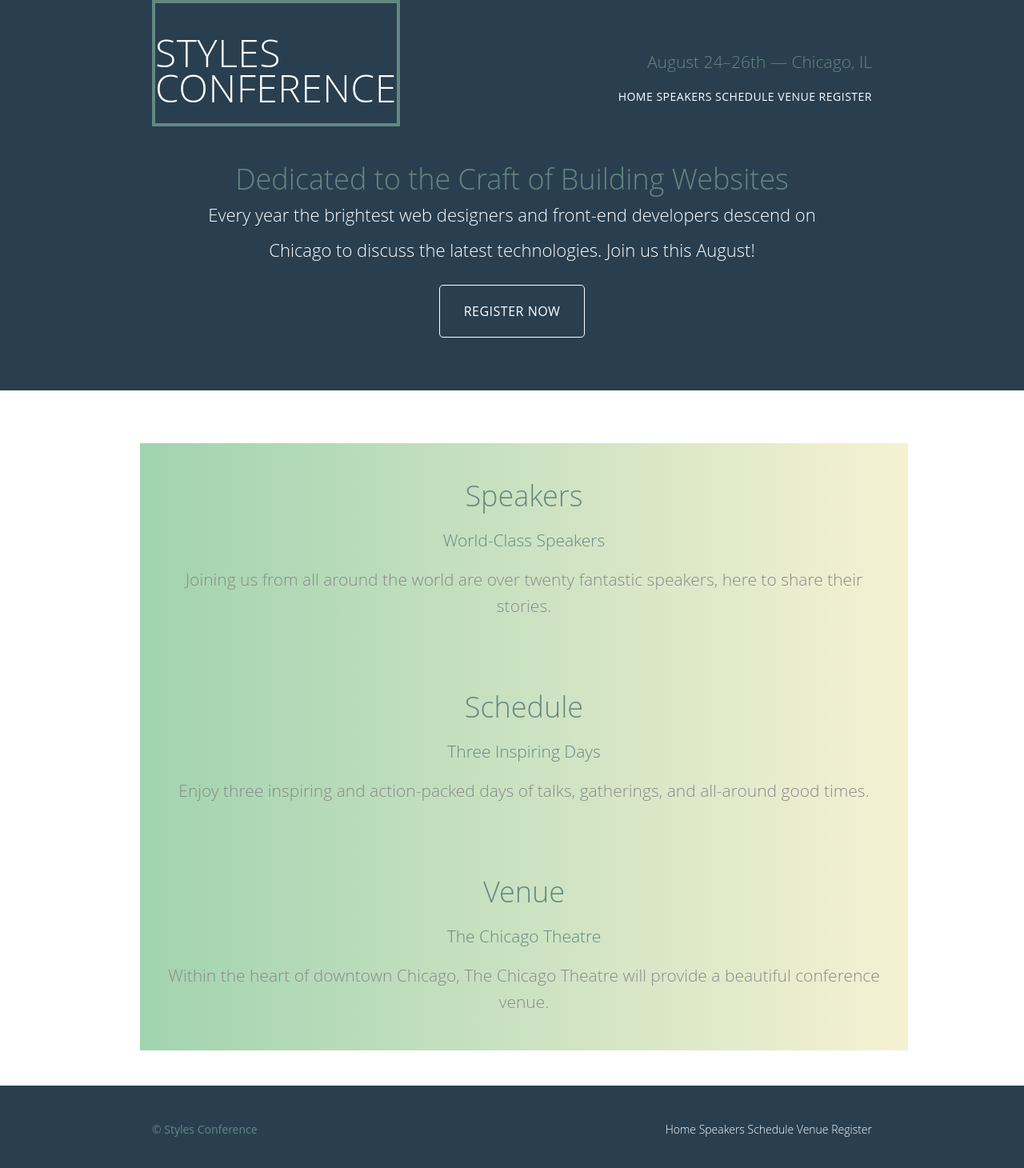
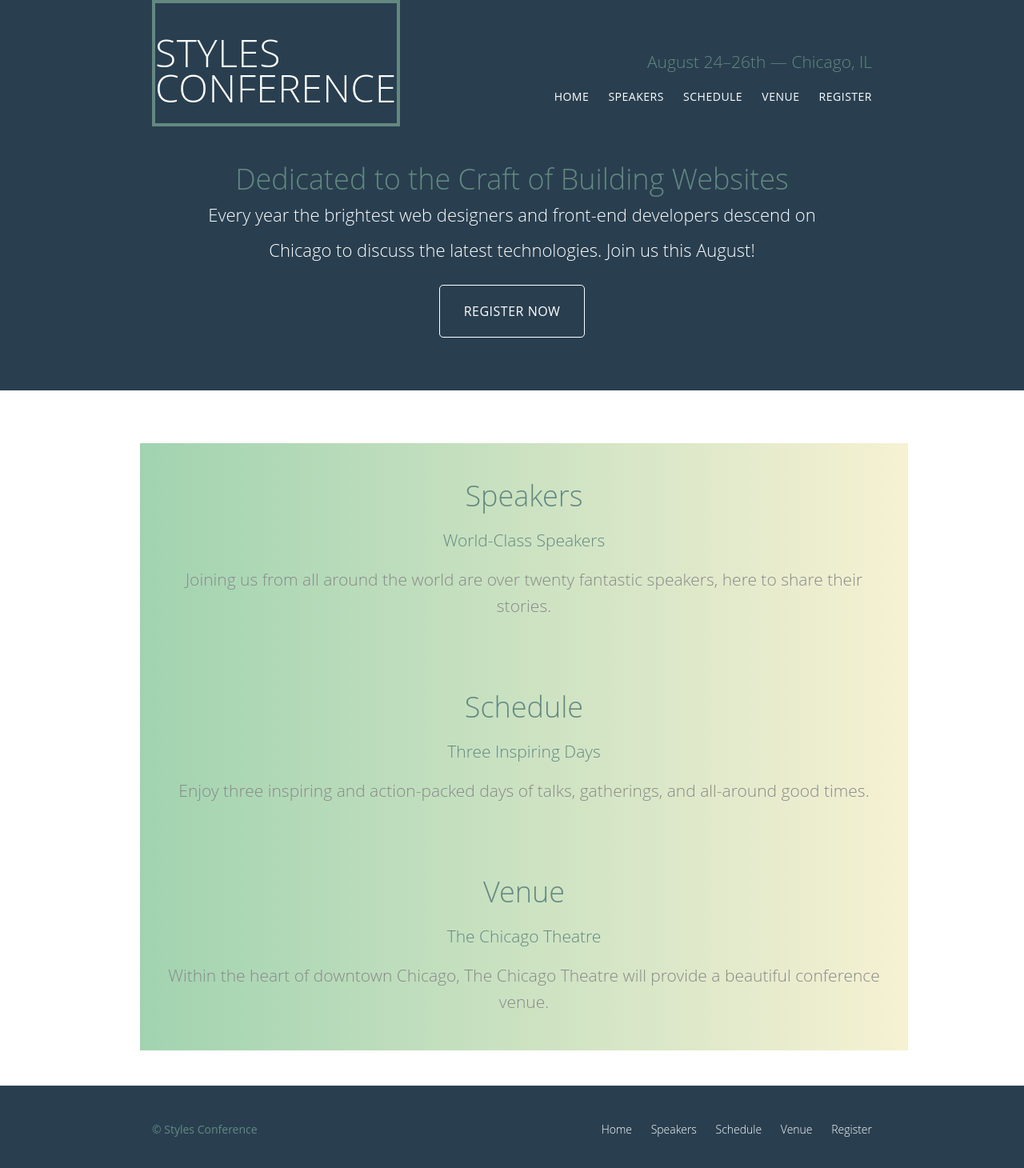
Before and after one commit to ennyonthegit/webpage, a plain HTML site: page index.html in a window 1280 px wide. Shown: the whole page at 80% size. Drawn offline with Linux system fonts and the light colour scheme.

Commit message:
add navigation for header and footer

```diff
--- a/assets/stylesheets/main.css
+++ b/assets/stylesheets/main.css
@@ -423,3 +423,14 @@ h5 {
 	font-size: 21px;
 	line-height: 33px;
   }
+
+
+.nav li{
+	display: inline-block;
+	margin: 0 10px;
+	vertical-align: top;
+}
+
+.nav li:last-child {
+	margin-right: 0;
+  }
--- a/index.html
+++ b/index.html
@@ -16,11 +16,17 @@
         </h1>
         <h3 class="tagline">August 24&ndash;26th &mdash; Chicago, IL</h3>
         <nav class="nav primary-nav">
-            <a href="index.html">Home</a>
-            <a href="speakers.html">Speakers</a>
-            <a href="schedule.html">Schedule</a>
-            <a href="venue.html">Venue</a>
-            <a href="register.html">Register</a>
+            <ul>
+                <li><a href="index.html">Home</a></li><!--
+              -->
+                <li><a href="speakers.html">Speakers</a></li><!--
+              -->
+                <li><a href="schedule.html">Schedule</a></li><!--
+              -->
+                <li><a href="venue.html">Venue</a></li><!--
+              -->
+                <li><a href="register.html">Register</a></li>
+            </ul>
         </nav>
     </header>
 
@@ -78,12 +84,18 @@
     </section>
     <footer class="nav container primary-footer group">
         <small>&copy; Styles Conference</small>
-        <nav>
-            <a href="index.html">Home</a>
-            <a href="speakers.html">Speakers</a>
-            <a href="schedule.html">Schedule</a>
-            <a href="venue.html">Venue</a>
-            <a href="register.html">Register</a>
+        <nav class="nav">
+            <ul>
+                <li><a href="index.html">Home</a></li><!--
+              -->
+                <li><a href="speakers.html">Speakers</a></li><!--
+              -->
+                <li><a href="schedule.html">Schedule</a></li><!--
+              -->
+                <li><a href="venue.html">Venue</a></li><!--
+              -->
+                <li><a href="register.html">Register</a></li>
+            </ul>
         </nav>
     </footer>
 </body>
```
